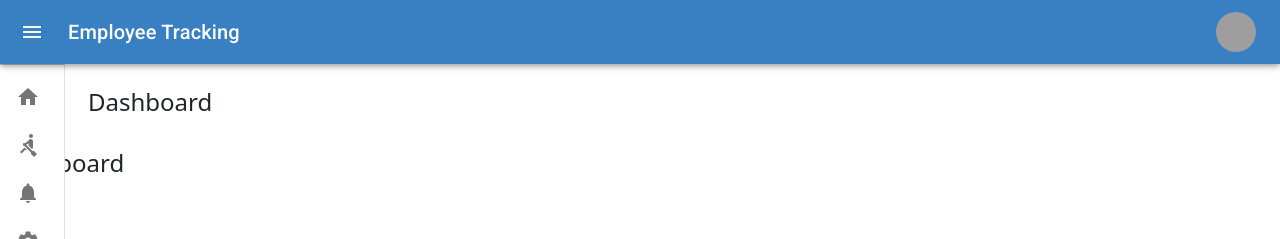
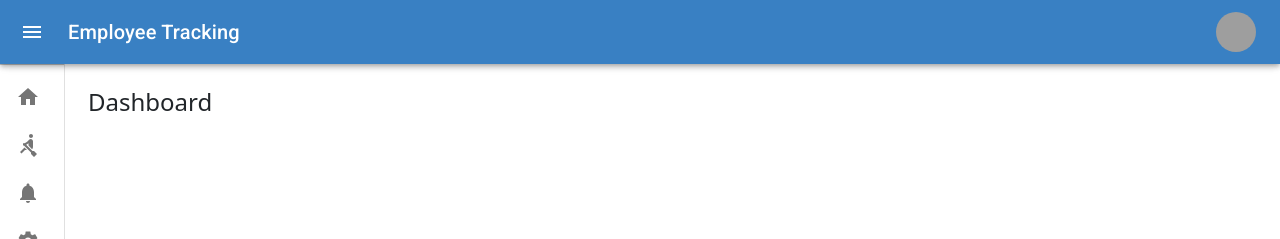
Before and after one commit to hanzala-nickelfox/employees-tracking, a React (Create React App) app: page /dashboard in a window 1280 px wide. Shown: the top 239 px of the page. Built offline with nearby package versions, Linux system fonts and the light colour scheme; sample sign-in values are in the browser's storage; grey boxes are pictures that could not be loaded.

Commit message:
(feature/neeraj-user-activities): dashboard activities

```diff
--- a/src/components/shared/Dashboard.js
+++ b/src/components/shared/Dashboard.js
@@ -16,7 +16,7 @@ import Tooltip from "@mui/material/Tooltip";
 import Menu from "@mui/material/Menu";
 import MenuItem from "@mui/material/MenuItem";
 import { useState } from "react";
-import DashboardBody from "./PrivateBody";
+import DashboardBody from "./DashboardBody";
 
 const drawerWidth = 240;
 
--- a/src/components/shared/PrivateBody.js
+++ b/src/components/shared/DashboardBody.js
@@ -4,7 +4,7 @@ import { Routes, Route } from "react-router-dom";
 import Activities from "pages/private/Activities/Activities";
 import Error404 from "pages/Error404";
 
-function PrivateBody() {
+function DashboardBody() {
 
   return (
     <>
@@ -17,4 +17,4 @@ function PrivateBody() {
   );
 }
 
-export default PrivateBody;
+export default DashboardBody;
--- a/src/pages/private/dashboardLayout/DashboardLayout.js
+++ b/src/pages/private/dashboardLayout/DashboardLayout.js
@@ -3,7 +3,7 @@ import Box from "@mui/material/Box";
 import { styled } from "@mui/material/styles";
 import Layout from "../../../components/shared/Layout";
 import { useState } from "react";
-import DashboardBody from "../../../components/shared/PrivateBody";
+import DashboardBody from "../../../components/shared/DashboardBody";
 
 const drawerWidth = 240;
 const Main = styled("main", { shouldForwardProp: (prop) => prop !== "open" })(
--- a/src/router/index.js
+++ b/src/router/index.js
@@ -3,7 +3,6 @@ import { BrowserRouter, Routes, Route } from "react-router-dom";
 import Error404 from "pages/Error404";
 import SignUp from "pages/public/signup";
 import Login from "pages/public/login";
-import PrivateBody from "../components/shared/PrivateBody";
 import DashboardLayout from "../pages/private/dashboardLayout/DashboardLayout";
 import { Navigate } from "react-router";
 
@@ -15,7 +14,6 @@ const Router = () => {
       {isLoggedIn ? (
         <>
           <DashboardLayout />
-          <PrivateBody />
         </>
       ) : (
         <>
```
